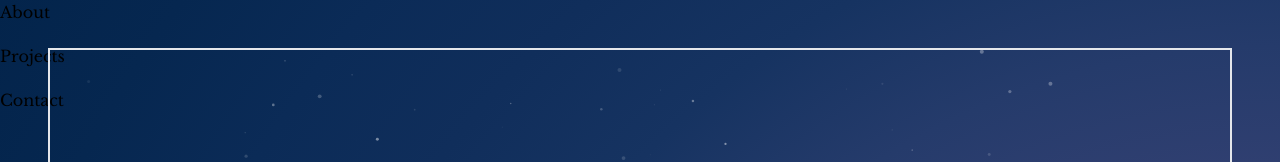
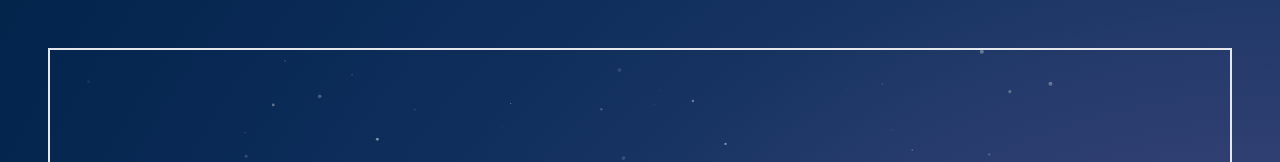
Before and after one commit to popoxta/portfolio, a React (Vite) app: page / in a window 1280 px wide. Shown: the top 162 px of the page. Built offline with nearby package versions, Linux system fonts and the light colour scheme.

Commit message:
Add missing type declarations

```diff
--- a/src/App.tsx
+++ b/src/App.tsx
@@ -1,13 +1,11 @@
 import TitleCard from "./components/pages/TitleCard.tsx";
 import About from "./components/pages/About.tsx";
-import Menu from "./components/Menu.tsx";
 import Projects from "./components/pages/Projects.tsx";
 import Contact from "./components/pages/Contact.tsx";
 
 export default function App() {
     return (
         <>
-            <Menu/>
             <TitleCard/>
             <About/>
             <Projects/>
--- a/src/components/Menu.tsx
+++ /dev/null
@@ -1,9 +0,0 @@
-export default function Menu() {
-    return (
-        <nav className={'absolute flex flex-col gap-5'}>
-            <a href={'#'}>About</a>
-            <a href={'#'}>Projects</a>
-            <a href={'#'}>Contact</a>
-        </nav>
-    )
-}
--- a/src/components/ProjectCard.tsx
+++ b/src/components/ProjectCard.tsx
@@ -2,10 +2,11 @@ import {FontAwesomeIcon} from "@fortawesome/react-fontawesome";
 import {faGithub, faFigma} from "@fortawesome/free-brands-svg-icons"
 import {faUpRightFromSquare} from "@fortawesome/free-solid-svg-icons";
 import {Project} from "../types/project.tsx";
+import {ReactElement} from "react";
 
 export default function ProjectCard({project}: { project: Project }) {
 
-    const descriptions = project.description.split('.').map((sentence, i) =>
+    const descriptions: ReactElement[] = project.description.split('.').map((sentence: string, i: number) =>
         <p key={i} className={'text-sm text-lari-blue'}>{sentence}</p>)
 
     return (
--- a/src/components/pages/About.tsx
+++ b/src/components/pages/About.tsx
@@ -1,4 +1,4 @@
-import {useInView, motion} from "framer-motion";
+import {useInView, motion, Variants} from "framer-motion";
 import React, {useRef} from "react";
 import {slideDownVariant, slideHorizontal} from "../../variants/variants.ts";
 
@@ -8,8 +8,8 @@ export default function About() {
 
     const starStyle: string = starsInView ? '' : '-translate-y-full'
 
-    const slideRight = slideHorizontal(-30)
-    const slideDown = slideDownVariant(-60)
+    const slideRight:Variants = slideHorizontal(-30)
+    const slideDown:Variants = slideDownVariant(-60)
 
     return (
         <section id={'about'}
--- a/src/components/pages/Contact.tsx
+++ b/src/components/pages/Contact.tsx
@@ -2,14 +2,15 @@ import {FontAwesomeIcon} from "@fortawesome/react-fontawesome";
 import {faEnvelope} from "@fortawesome/free-solid-svg-icons";
 import {faGithub, faLinkedin} from "@fortawesome/free-brands-svg-icons"
 import {slideHorizontal} from "../../variants/variants.ts";
-import {motion} from "framer-motion";
+import {motion, Variants} from "framer-motion";
 
 export default function Contact() {
 
-    const slideRight = slideHorizontal(-30)
+    const slideRight: Variants = slideHorizontal(-30)
 
     return (
-        <section id={'contact'} className={'min-h-screen p-10 relative flex flex-col justify-center place-items-center'}>
+        <section id={'contact'}
+                 className={'min-h-screen p-10 relative flex flex-col justify-center place-items-center'}>
             <motion.div variants={slideRight} initial={'hidden'} whileInView={'show'} className={'max-w-5xl'}>
                 <div className={'mb-10'}>
                     <motion.h2 variants={slideRight}
--- a/src/components/pages/Projects.tsx
+++ b/src/components/pages/Projects.tsx
@@ -1,6 +1,6 @@
 import ProjectCard from "../ProjectCard.tsx";
 import {ReactElement, useState} from "react";
-import {AnimatePresence, motion} from "framer-motion";
+import {AnimatePresence, motion, Variants} from "framer-motion";
 import projectsData from "../../data/projectsData.tsx";
 import {slideHorizontal} from "../../variants/variants.ts";
 
@@ -21,11 +21,11 @@ export default function Projects() {
     const projectCards: ReactElement[] = projectsData.map(project =>
         <ProjectCard key={project.name} project={project}/>)
 
-    const slideRight = slideHorizontal(-60)
+    const slideRight: Variants = slideHorizontal(-60)
 
     return (
         <section id={'projects'}
-            className={'min-h-screen flex flex-col place-items-center p-10 mt-10 lg:mt-0'}>
+                 className={'min-h-screen flex flex-col place-items-center p-10 mt-10 lg:mt-0'}>
             <motion.div variants={slideRight} initial={'hidden'} whileInView={'show'} className={'max-w-5xl relative'}>
                 <div className={'mb-10'}>
                     <motion.h2 variants={slideRight}
--- a/src/components/pages/TitleCard.tsx
+++ b/src/components/pages/TitleCard.tsx
@@ -1,15 +1,15 @@
 import Particles from 'react-tsparticles';
 import {Engine} from 'tsparticles-engine'
 import {loadFull} from 'tsparticles';
-import {motion} from "framer-motion";
+import {motion, Variants} from "framer-motion";
 import {slideDownVariant, slideHorizontal} from "../../variants/variants.ts";
 
 export default function TitleCard() {
 
     const particlesInit = async (main: Engine): Promise<void> => await loadFull(main)
 
-    const slideRight = slideHorizontal(-50)
-    const slideDown = slideDownVariant(-30)
+    const slideRight: Variants = slideHorizontal(-50)
+    const slideDown: Variants = slideDownVariant(-30)
 
     return (
         <main id={'home'} className={'h-screen p-5 sm:p-12 bg-lari-blue bg-gradient-radial '}>
@@ -34,7 +34,7 @@ export default function TitleCard() {
                     </div>
                 </motion.section>
                 <motion.div className={'mx-auto absolute w-fit bottom-5 left-0 right-0 sm:bottom-11 z-50'}
-                variants={slideDown} initial={'hidden'} whileInView={'show'} >
+                            variants={slideDown} initial={'hidden'} whileInView={'show'}>
                     <button
                         className={'launch text-sm text-white hover:text-lari-light-blue transition-colors cursor-pointer'}>
                         <a href="#about">Launch</a>
```
Lines whose indentation alone changed are shown as unchanged.
